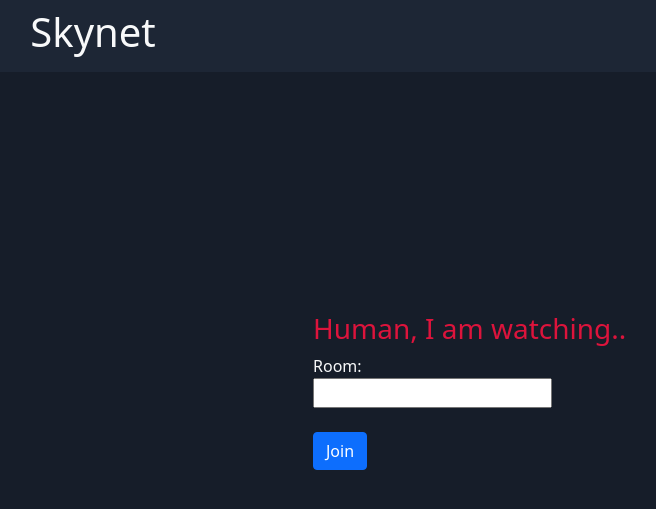
After one commit to Peterliu8368/project_skynet, a Flask app: template skynet_app/templates/index.html in a window 1280 px wide. The commit adds this page. Shown: the top 509 px of the page, without its empty margins (199-855 px from the left). Run offline with Flask 2, Linux system fonts and the light colour scheme; the template is opened without the code that fills it, so the values that code supplies are empty.

Commit message:
adding text based chat function

```diff
--- a/server.py
+++ b/server.py
@@ -1,13 +1,19 @@
+from werkzeug.wrappers import request
 from skynet_app import app
-from flask import render_template, redirect
-from flask_socketio import SocketIO, join_room, leave_room, send, emit
+from flask import render_template, redirect, request
+from flask_socketio import SocketIO, join_room, leave_room, send, emit, disconnect
 from uuid import uuid4
 socketio = SocketIO(app)
 
 
 @app.route('/')
 def index():
-    return redirect(f'/{uuid4()}')
+    return render_template('index.html')
+
+@app.route('/process-join', methods=['post'])
+def processJoin():
+    roomName = request.form['room']
+    return redirect(f'/{roomName}')
 
 @app.route('/<roomId>')
 def room(roomId):
@@ -18,9 +24,18 @@ def joinNewRoom(roomId, userId):
     join_room(roomId)
     emit('user-connected', userId, broadcast=True, to=roomId)
 
-# @socketio.on('leave')
-# def disconnectUser(userId, roomId):
-#     emit('user-offline', userId, roomId, broadcast=True, to=roomId)
+
+@socketio.on('client-disconnect-request')
+def disconnection():
+    print('disconnection requet received, disconnecting the client')
+    emit('removal', broadcast=True)
+    emit('redirect-home')
+
+
+@socketio.on('message')
+def sendMessage(message):
+    emit('create-message', message, broadcast=True)
+    print('message received')
 
 if __name__ == '__main__':
     socketio.run(app, debug=True, port=5000)
--- /dev/null
+++ b/skynet_app/templates/index.html
@@ -0,0 +1,40 @@
+<!DOCTYPE html>
+<html lang='en'>
+<head>
+    <meta charset='UTF-8'>
+    <meta http-equiv='X-UA-Compatible' content='IE=edge'>
+    <meta name='viewport' content='width=device-width, initial-scale=1.0'>
+    <title>Document</title>
+    <link rel='stylesheet' href='https://cdn.jsdelivr.net/npm/bootstrap@5.1.0/dist/css/bootstrap.min.css' rel='stylesheet' integrity='sha384-KyZXEAg3QhqLMpG8r+8fhAXLRk2vvoC2f3B09zVXn8CA5QIVfZOJ3BCsw2P0p/We' crossorigin='anonymous'>
+</head>
+<body style="background-color: #161d29;">
+    <nav style="background-color: #1d2635;" class="text-light">
+        <div class="row justi">
+            <div class="row">
+                <div class="col-2"></div>
+                <div class="col-8">
+                    <nav class="navbar">
+                        <h1 class="me-auto mx-3">Skynet</h1>
+                        <!-- <a href="/login" class="btn btn-light">Login</a>
+                        <a href="/register" class="mx-3 btn btn-light">Registration</a> -->
+                    </nav>
+                </div>
+                <div class="col-2"></div>
+            </div>
+        </div>
+    </nav>
+    <div class="container">
+        <div style="height: 30vh;"></div>
+        <form style="position: absolute; left: 40%;" action="/process-join" method="POST">
+            <h3 style="color: crimson;" class="text-center">Human, I am watching..</h3>
+            <label class=" text-light" for="room">Room: </label>
+            <br>
+            <input type="text" name="room" id="room">
+            <br>
+            <br>
+            <input type="submit" value="Join" class="btn btn-primary">
+            <br>
+        </form>
+    </div>
+</body>
+</html>
```
Also changed, not shown: Feature list/feature lists.txt (+5 -2 lines), skynet_app/static/script.js (+87 -171 lines), skynet_app/templates/room.html (+7 -81 lines), wsgi.py (added).
